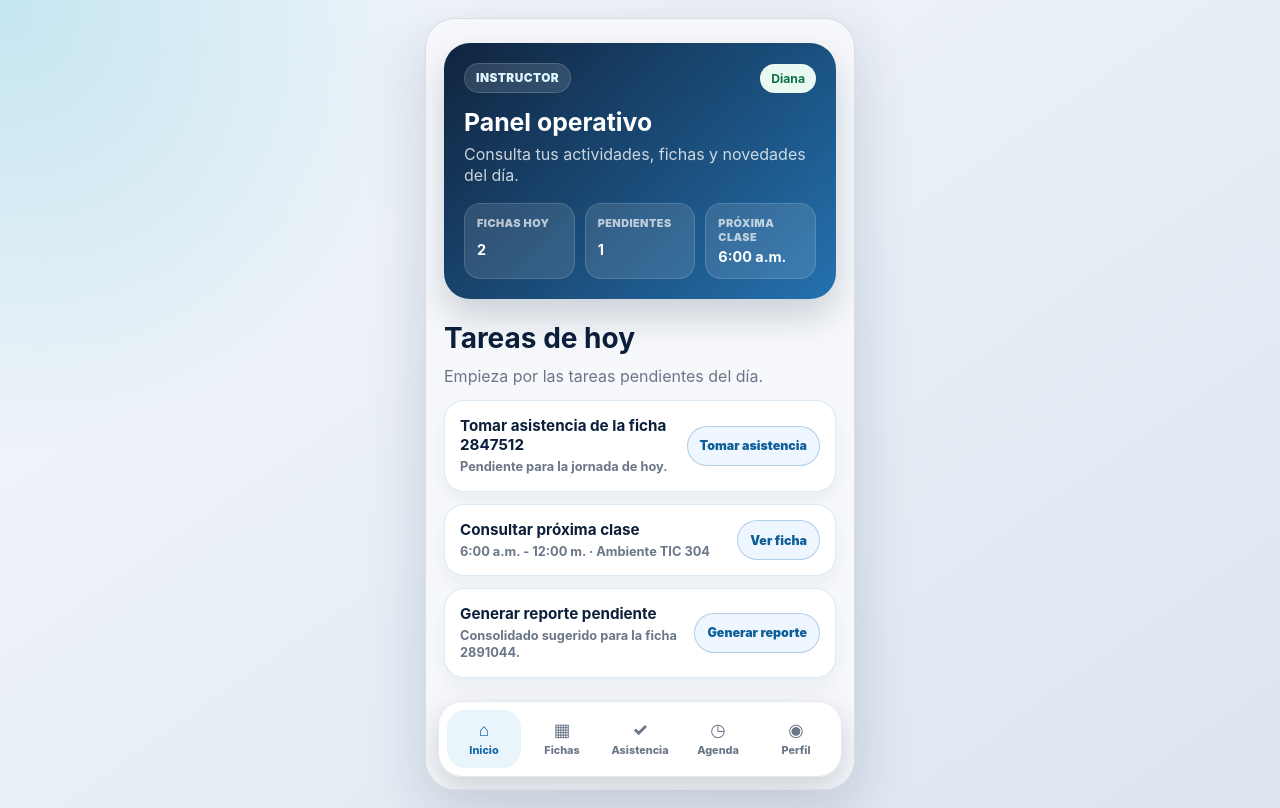
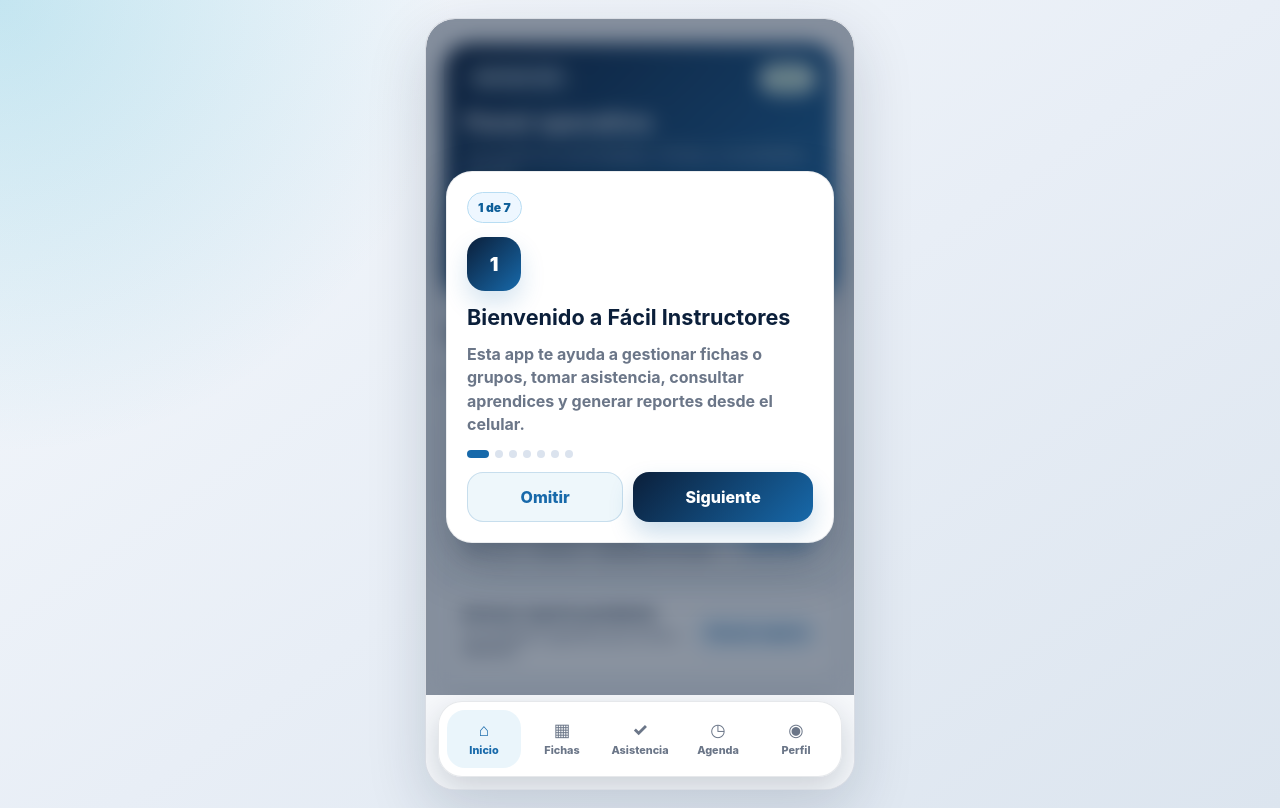
Before and after one commit to Whitefox9/app_in, a React (Vite) app: page / in a window 1280 px wide. Both pictures are taken after a click on the button "Usar acceso demo". Built offline with nearby package versions, Linux system fonts and the light colour scheme.

Commit message:
Agregar tutorial guiado opcional

```diff
--- a/src/App.tsx
+++ b/src/App.tsx
@@ -1,5 +1,6 @@
 import { useEffect, useMemo, useRef, useState } from 'react'
 import { AppShell } from './components/AppShell'
+import { GuidedTutorial } from './components/GuidedTutorial'
 import {
   attendanceRecords as initialAttendanceRecords,
   groups,
@@ -35,6 +36,7 @@ function App() {
   useRipple()
 
   const [isLoggedIn, setIsLoggedIn] = useState(false)
+  const [isTutorialOpen, setIsTutorialOpen] = useState(false)
   const [activeTab, setActiveTab] = useState<TabKey>('home')
   const [activeView, setActiveView] = useState<AppView>('home')
   const [selectedGroupId, setSelectedGroupId] = useState(groups[0].id)
@@ -147,8 +149,15 @@ function App() {
     })
   }
 
+  function handleLogin(showTutorial: boolean) {
+    setActiveTab('home')
+    setActiveView('home')
+    setIsLoggedIn(true)
+    setIsTutorialOpen(showTutorial)
+  }
+
   if (!isLoggedIn) {
-    return <LoginScreen onLogin={() => setIsLoggedIn(true)} />
+    return <LoginScreen onLogin={handleLogin} />
   }
 
   return (
@@ -239,6 +248,7 @@ function App() {
       {activeView === 'reports' ? (
         <ReportsScreen records={attendanceRecords} groups={groups} onBack={() => navigateToTab('home')} />
       ) : null}
+      {isTutorialOpen ? <GuidedTutorial onFinish={() => setIsTutorialOpen(false)} /> : null}
     </AppShell>
   )
 }
--- /dev/null
+++ b/src/components/GuidedTutorial.tsx
@@ -0,0 +1,93 @@
+import { useState } from 'react'
+
+interface TutorialStep {
+  title: string
+  description: string
+}
+
+interface GuidedTutorialProps {
+  onFinish: () => void
+}
+
+const tutorialSteps: TutorialStep[] = [
+  {
+    title: 'Bienvenido a Fácil Instructores',
+    description:
+      'Esta app te ayuda a gestionar fichas o grupos, tomar asistencia, consultar aprendices y generar reportes desde el celular.',
+  },
+  {
+    title: 'Inicio',
+    description:
+      'Aquí verás tus tareas del día, próximas clases y accesos rápidos para iniciar tu trabajo.',
+  },
+  {
+    title: 'Fichas',
+    description:
+      'En esta sección encuentras tus fichas o grupos asignados. Entra a una ficha para gestionarla.',
+  },
+  {
+    title: 'Gestión de ficha',
+    description:
+      'Desde una ficha puedes tomar asistencia, consultar historial, generar reportes, registrar novedades y revisar aprendices.',
+  },
+  {
+    title: 'Aprendices',
+    description:
+      'Toca un aprendiz para ver su información básica y su historial reciente de asistencia.',
+  },
+  {
+    title: 'Asistencia',
+    description:
+      'Este módulo funciona como acceso rápido para tomar asistencia, consultar llamados anteriores o generar reportes.',
+  },
+  {
+    title: 'Reportes y acciones rápidas',
+    description:
+      'Los reportes permiten copiar consolidados o simular exportaciones. Usa la barra inferior y los botones contextuales para navegar, volver, guardar o copiar información.',
+  },
+]
+
+export function GuidedTutorial({ onFinish }: GuidedTutorialProps) {
+  const [stepIndex, setStepIndex] = useState(0)
+  const currentStep = tutorialSteps[stepIndex]
+  const isLastStep = stepIndex === tutorialSteps.length - 1
+
+  return (
+    <div className="tutorial-overlay" role="dialog" aria-modal="true" aria-labelledby="tutorial-title">
+      <section className="tutorial-card">
+        <span className="tutorial-progress">
+          {stepIndex + 1} de {tutorialSteps.length}
+        </span>
+        <div className="tutorial-step-mark" aria-hidden="true">
+          {stepIndex + 1}
+        </div>
+        <h2 id="tutorial-title">{currentStep.title}</h2>
+        <p>{currentStep.description}</p>
+        <div className="tutorial-dots" aria-hidden="true">
+          {tutorialSteps.map((step) => (
+            <span key={step.title} className={step.title === currentStep.title ? 'active' : ''} />
+          ))}
+        </div>
+        <div className="tutorial-actions">
+          <button type="button" className="secondary-action" onClick={onFinish}>
+            Omitir
+          </button>
+          <button
+            type="button"
+            className="primary"
+            onClick={() => {
+              if (isLastStep) {
+                onFinish()
+                return
+              }
+
+              setStepIndex((current) => current + 1)
+            }}
+          >
+            {isLastStep ? 'Comenzar' : 'Siguiente'}
+          </button>
+        </div>
+      </section>
+    </div>
+  )
+}
--- a/src/index.css
+++ b/src/index.css
@@ -298,6 +298,28 @@ dl {
   font-size: 0.86rem;
 }
 
+.tutorial-toggle {
+  grid-template-columns: auto 1fr;
+  align-items: center;
+  gap: 10px;
+  padding: 12px;
+  border-radius: 16px;
+  color: var(--navy);
+  background: #f8fbfd;
+  border: 1px solid rgba(23, 105, 170, 0.14);
+  font-weight: 850;
+}
+
+.tutorial-toggle input {
+  width: 20px;
+  min-height: 20px;
+  accent-color: var(--blue);
+}
+
+.tutorial-toggle span {
+  line-height: 1.25;
+}
+
 label {
   display: grid;
   gap: 8px;
@@ -403,6 +425,88 @@ select:focus {
   font-size: 0.78rem;
   font-weight: 800;
   text-align: center;
+}
+
+.tutorial-overlay {
+  position: absolute;
+  inset: 0;
+  z-index: 40;
+  display: grid;
+  place-items: center;
+  padding: 20px;
+  background: rgba(11, 31, 58, 0.48);
+  backdrop-filter: blur(10px);
+}
+
+.tutorial-card {
+  width: 100%;
+  display: grid;
+  gap: 14px;
+  padding: 20px;
+  border-radius: 26px;
+  background: #fff;
+  border: 1px solid rgba(11, 31, 58, 0.08);
+  box-shadow: 0 22px 50px rgba(11, 31, 58, 0.28);
+  animation: screenFadeUp 260ms ease both;
+}
+
+.tutorial-progress {
+  justify-self: start;
+  border-radius: 999px;
+  padding: 7px 10px;
+  color: #0f5f99;
+  background: #eef7ff;
+  border: 1px solid #b8ddf3;
+  font-size: 0.76rem;
+  font-weight: 900;
+}
+
+.tutorial-step-mark {
+  width: 54px;
+  height: 54px;
+  display: grid;
+  place-items: center;
+  border-radius: 18px;
+  color: #fff;
+  background: linear-gradient(135deg, var(--navy), var(--blue));
+  box-shadow: 0 12px 24px rgba(23, 105, 170, 0.18);
+  font-size: 1.2rem;
+  font-weight: 900;
+}
+
+.tutorial-card h2 {
+  color: var(--navy);
+  font-size: 1.35rem;
+  line-height: 1.12;
+}
+
+.tutorial-card p {
+  color: var(--muted);
+  font-weight: 750;
+  line-height: 1.45;
+}
+
+.tutorial-dots {
+  display: flex;
+  gap: 6px;
+}
+
+.tutorial-dots span {
+  width: 8px;
+  height: 8px;
+  border-radius: 999px;
+  background: #dbe3ee;
+}
+
+.tutorial-dots span.active {
+  width: 22px;
+  background: var(--blue);
+}
+
+.tutorial-actions {
+  display: grid;
+  grid-template-columns: 1fr 1.15fr;
+  gap: 10px;
 }
 
 .dashboard-hero {
--- a/src/screens/LoginScreen.tsx
+++ b/src/screens/LoginScreen.tsx
@@ -1,8 +1,16 @@
+import { useState } from 'react'
+
 interface LoginScreenProps {
-  onLogin: () => void
+  onLogin: (showTutorial: boolean) => void
 }
 
 export function LoginScreen({ onLogin }: LoginScreenProps) {
+  const [showTutorial, setShowTutorial] = useState(true)
+
+  function handleLogin() {
+    onLogin(showTutorial)
+  }
+
   return (
     <div className="login-shell">
       <section className="login-card" aria-labelledby="login-title">
@@ -19,7 +27,7 @@ export function LoginScreen({ onLogin }: LoginScreenProps) {
           className="login-form"
           onSubmit={(event) => {
             event.preventDefault()
-            onLogin()
+            handleLogin()
           }}
         >
           <div className="login-form-heading">
@@ -34,12 +42,20 @@ export function LoginScreen({ onLogin }: LoginScreenProps) {
             Contraseña
             <input type="password" defaultValue="demo2026" autoComplete="current-password" />
           </label>
+          <label className="tutorial-toggle">
+            <input
+              type="checkbox"
+              checked={showTutorial}
+              onChange={(event) => setShowTutorial(event.target.checked)}
+            />
+            <span>Mostrar tutorial al ingresar</span>
+          </label>
           <button type="submit" className="primary">
             Ingresar
           </button>
         </form>
 
-        <button type="button" className="text-button" onClick={onLogin}>
+        <button type="button" className="text-button" onClick={handleLogin}>
           Usar acceso demo
         </button>
         <div className="locked-role">
```
